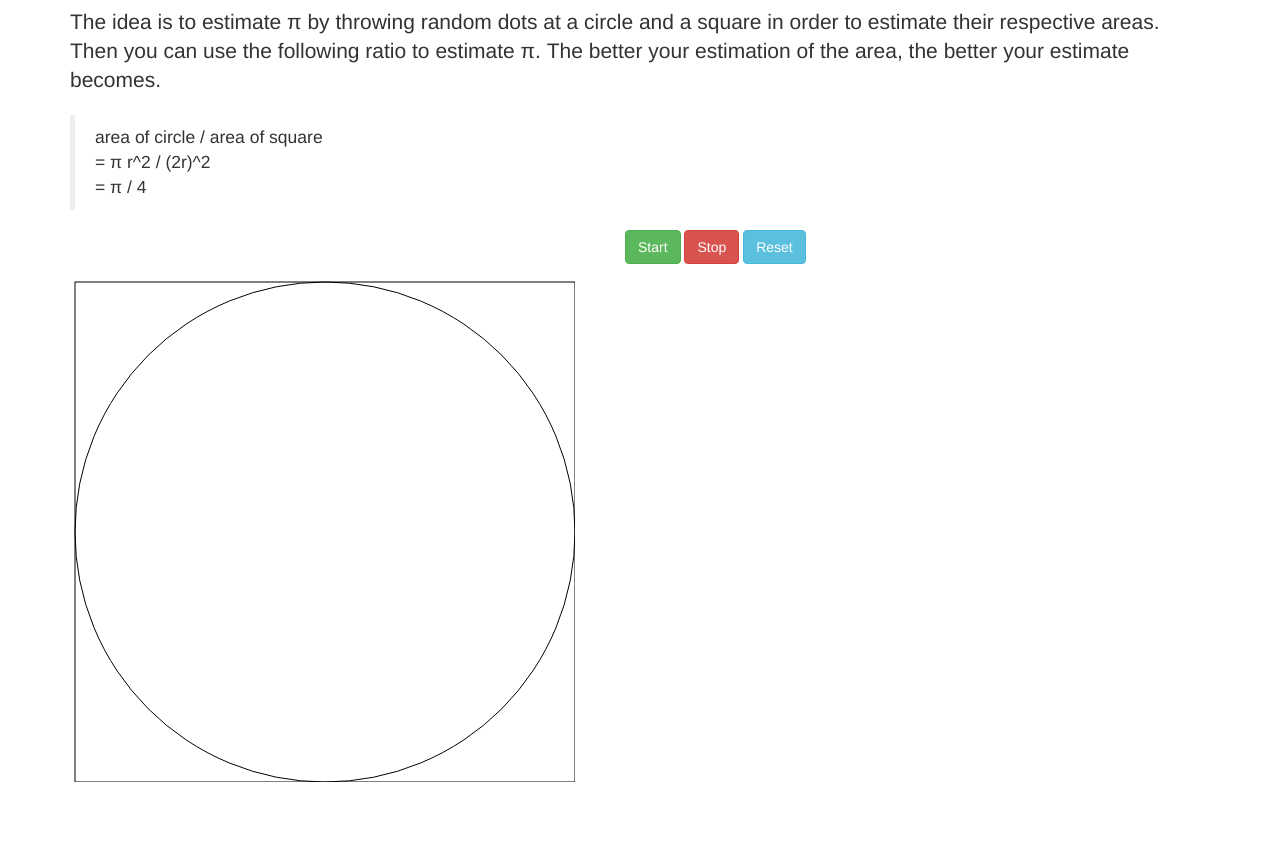
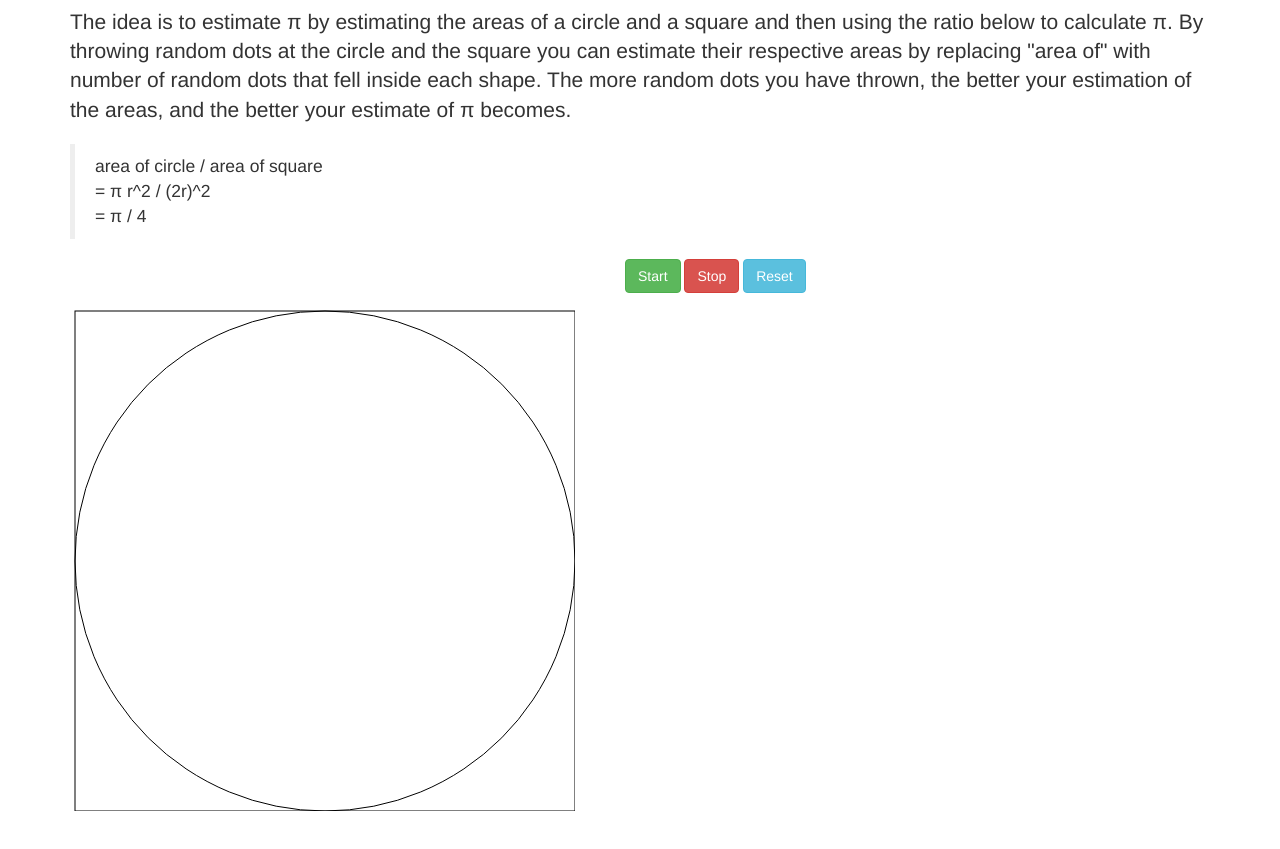
Before and after one commit to gideonite/MCMC-pi, a plain HTML site: page index.html in a window 1280 px wide. Shown: the part 63-912 px from the top of the page. Drawn offline with nearby package versions, Linux system fonts and the light colour scheme.

Commit message:
modified the explanation text

```diff
--- a/index.html
+++ b/index.html
@@ -16,10 +16,13 @@
     <div class="container">
         <h1>Markov Chain Monte-Carlo (MCMC) Estimation of &pi;</h1>
         <p class="lead">
-            The idea is to estimate &pi; by throwing random dots at a circle
-            and a square in order to estimate their respective areas.  Then
-            you can use the following ratio to estimate &pi;.  The better your
-            estimation of the area, the better your estimate becomes.<br />
+            The idea is to estimate &pi; by estimating the areas of a circle
+            and a square and then using the ratio below to calculate &pi;. By
+            throwing random dots at the circle and the square you can estimate
+            their respective areas by replacing "area of" with number of random
+            dots that fell inside each shape. The more random dots you have
+            thrown, the better your estimation of the areas, and the better
+            your estimate of &pi; becomes.<br />
 
             <blockquote>
             area of circle / area of square<br />
```
